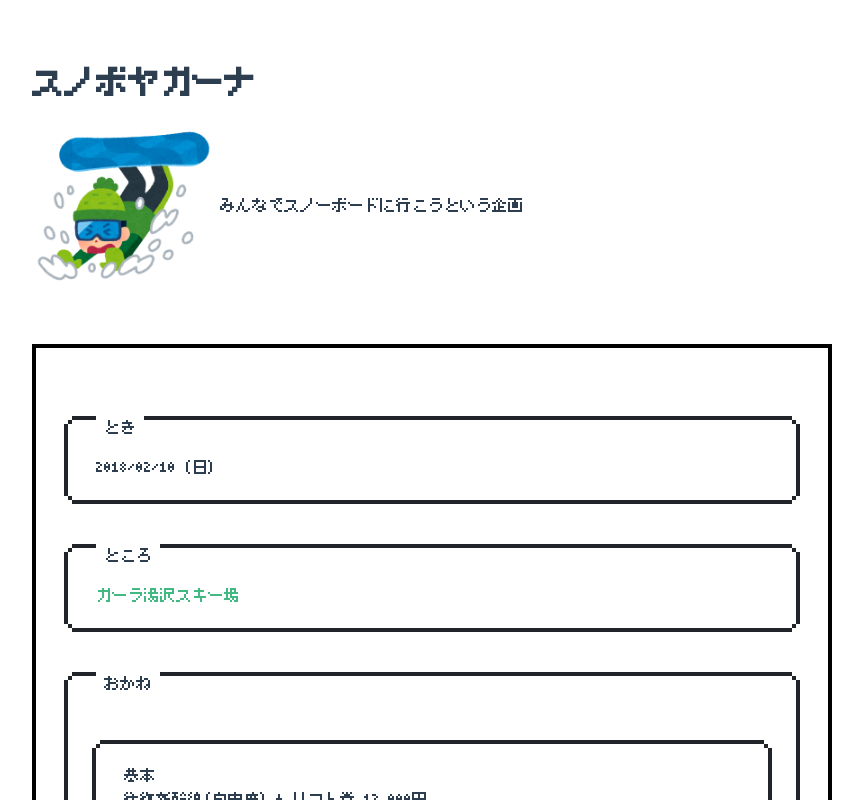
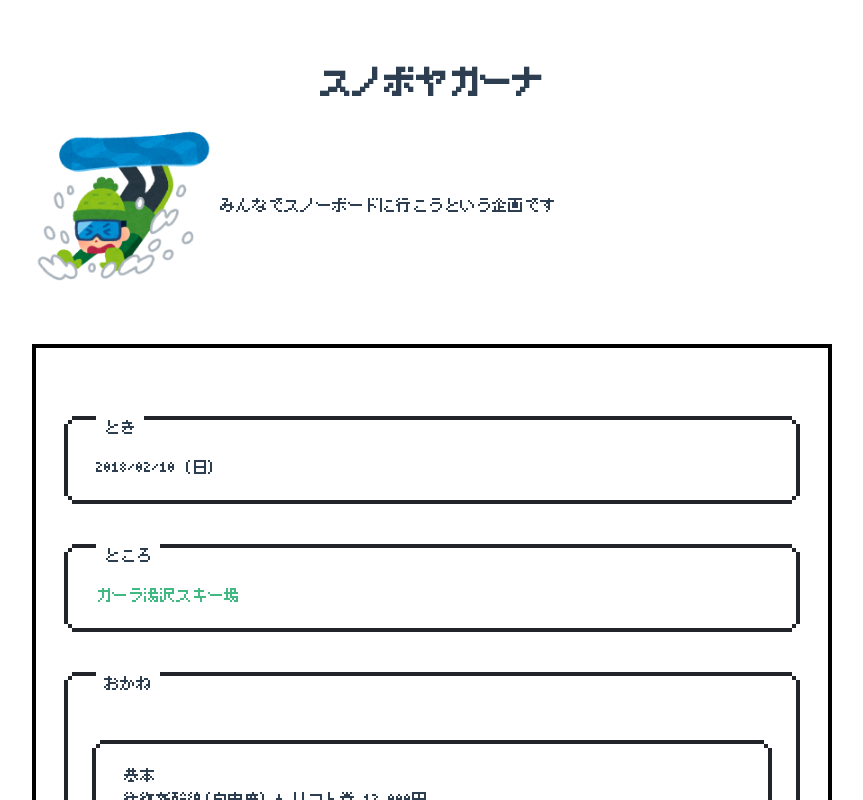
Before and after one commit to nekottyo/t2-snowboard, a Vue app: page / in a window 1280 px wide. Shown: the top 800 px of the page, without its empty margins (208-1071 px from the left). Built offline with nearby package versions, Linux system fonts and the light colour scheme.

Commit message:
Fix content

```diff
--- a/public/index.html
+++ b/public/index.html
@@ -14,7 +14,7 @@
     <meta property="og:url" content="https://t2s.netlify.com/" />
     <meta property="og:image" content="https://2.bp.blogspot.com/-JlKkmYeq_vs/WlGpXDfrFCI/AAAAAAABJmk/uRC5bMJF8K060xFrOL8hnDVnLhfYYklJgCLcBGAs/s800/jiko_snow_snowboard.png" />
     <meta property="og:site_name" content="スノボヤガーナ" />
-    <meta property="og:description" content=" みんなでスノーボードに行こうという企画" />
+    <meta property="og:description" content=" みんなでスノーボードに行こうという企画です" />
 
     <title>t2-snowboard</title>
   </head>
--- a/src/App.vue
+++ b/src/App.vue
@@ -2,7 +2,7 @@
   <div id="app">
     <h1>スノボヤガーナ</h1>
     <img alt="Snow Board" src="./assets/snowboard.png" />
-    みんなでスノーボードに行こうという企画
+    みんなでスノーボードに行こうという企画です
     <HelloWorld />
     <Footer />
   </div>
@@ -41,6 +41,10 @@ samp {
   margin-top: 60px;
 }
 
+h1 {
+  text-align: center;
+}
+
 img {
   max-width: 180px;
   width: 100%;
```
